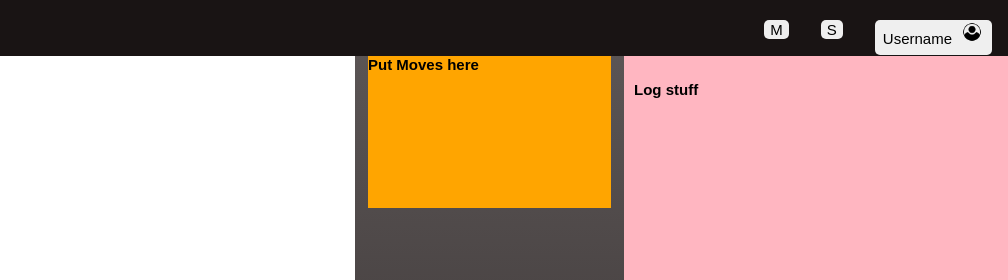
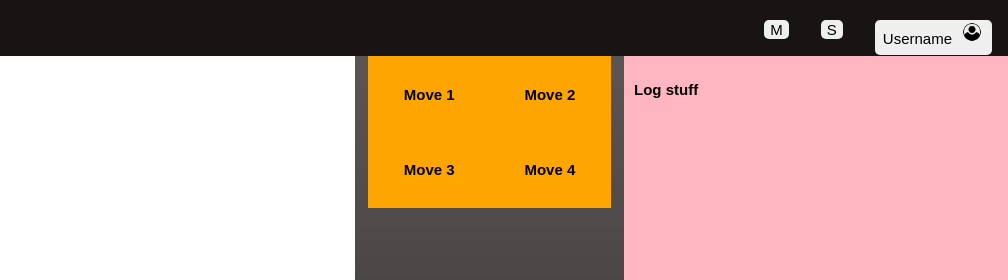
Before and after one commit to Kiopsy/Spotify-Showdown, a plain HTML site: page frontend/Index.html in a window 1280 px wide. Shown: the top 280 px of the page, 272-1280 px from the left. Drawn offline with Linux system fonts and the light colour scheme.

Commit message:
Add files via upload

```diff
--- a/frontend/Index.html
+++ b/frontend/Index.html
@@ -55,7 +55,16 @@
             </ul>
         </section>
 
-        <div id= "moveDiv">Put Moves here</div>
+        <table id= "moveDiv">
+            <tr>
+                <th>Move 1<!--put buttons here--></th>
+                <th>Move 2</th>
+            </tr>
+            <tr>
+                <th>Move 3</th>
+                <th>Move 4</th>
+            </tr>
+        </table>
 
 
         <aside id="logDiv"><p>Log stuff</p>
```
